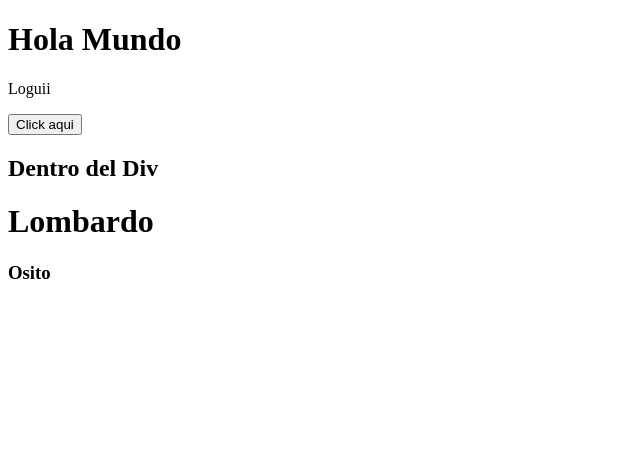
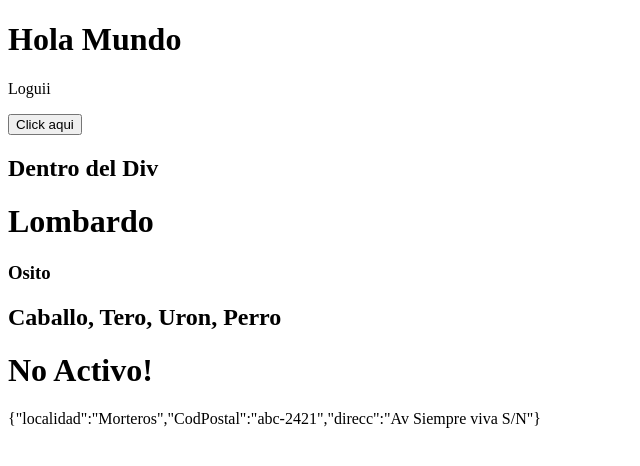
Before and after one commit to lombardo91/Primer-App-en-React-2026, a React (Vite) app: page / in a window 1280 px wide. Shown: the top 466 px of the page, without its empty margins (0-640 px from the left). Built offline with nearby package versions, Linux system fonts and the light colour scheme.

Commit message:
seguiendo

```diff
--- a/src/PrimerComponente.tsx
+++ b/src/PrimerComponente.tsx
@@ -17,12 +17,31 @@ export function PrimerComponenteApp() {
    );
 }
 
+    const mascotaUno ='Lombardo';
+    const mascotaDos = 'Osito';
+    const animalesFavoritos = ['Caballo', 'Tero', 'Uron', 'Perro'];
+    const estaActivo = false;
+
+    const direccion = {
+        localidad: 'Morteros',
+        CodPostal: 'abc-2421',
+        direcc: 'Av Siempre viva S/N',
+    }
+
+
 export function MyNombreCompletoApp(){
+
     return(
         <>
-        <h1>Lombardo</h1>
+        <h1>{mascotaUno}</h1>
 
-        <h3>Osito</h3>
+        <h3>{mascotaDos}</h3>
+
+        <h2>{animalesFavoritos.join(', ')}</h2>
+
+        <h1> { estaActivo ? 'Activo' : 'No Activo!'} </h1>
+
+        <p> {JSON.stringify(direccion)} </p>
         </>
 
     )
```
